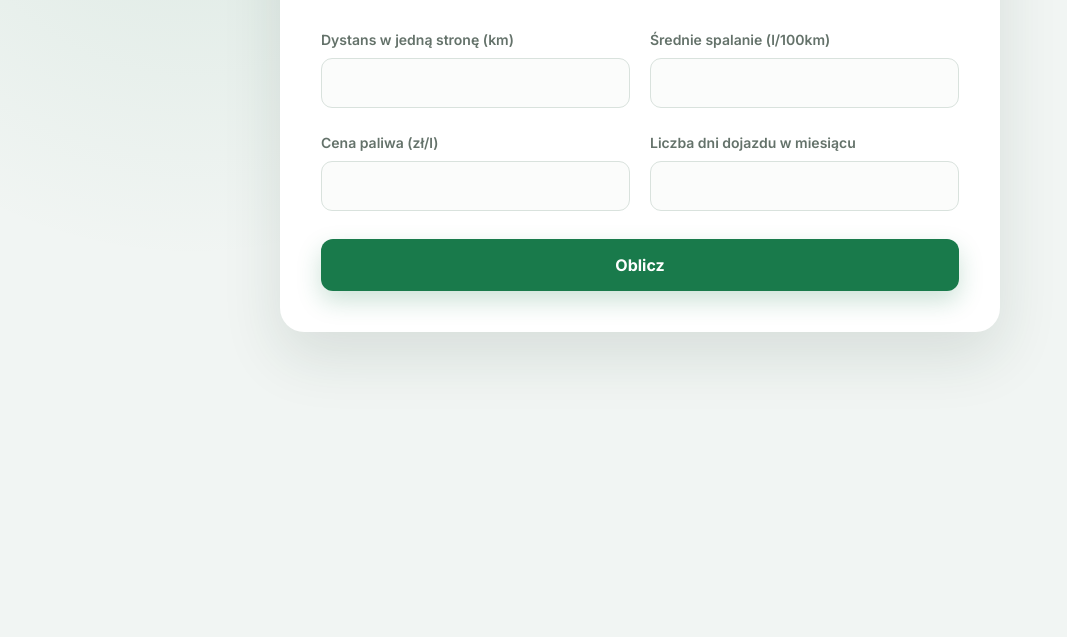
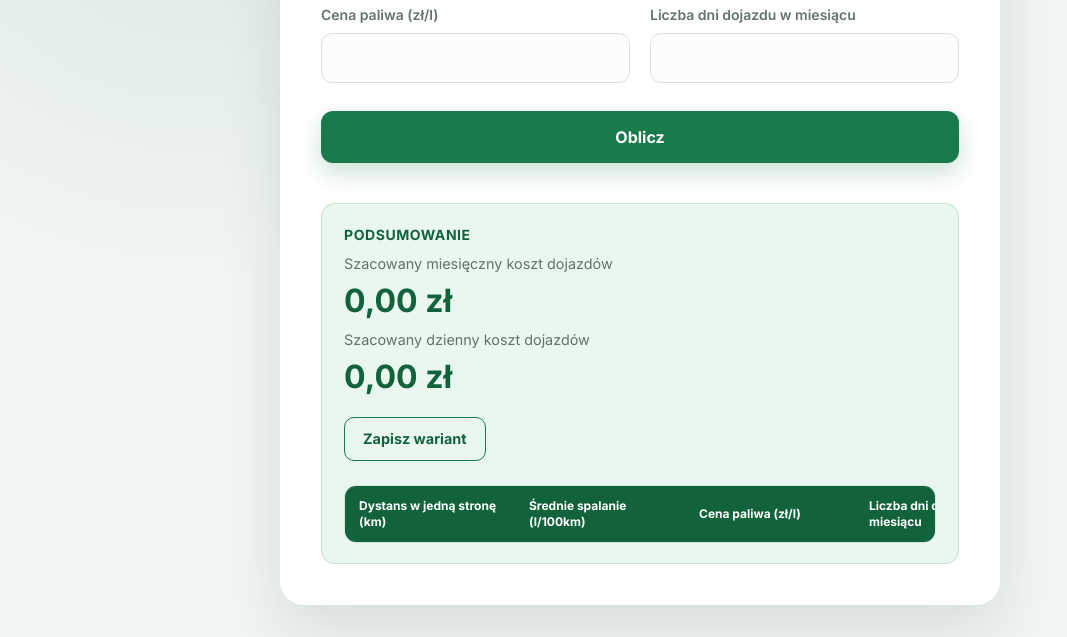
Before and after one commit to AcePeQ/Master.dev-mini-projects, a plain HTML site: page commute-calculator/index.html in a window 1280 px wide. Shown: the part 308-945 px from the top of the page, without its empty margins (0-1067 px from the left). Before the commit the page ends 800 px from the top, so only its background shows below. Drawn offline with Linux system fonts and the light colour scheme.

Commit message:
feat: add summary section with save button and table for commute costs

```diff
--- a/commute-calculator/index.html
+++ b/commute-calculator/index.html
@@ -52,13 +52,29 @@
       </form>
 
 
-      <section id="summary-section" class="summary" aria-labelledby="summary-title" aria-live="polite" hidden>
+      <section id="summary-section" class="summary" aria-labelledby="summary-title" aria-live="polite">
         <h2 id="summary-title">Podsumowanie</h2>
         <p>Szacowany miesięczny koszt dojazdów</p>
         <output id="monthly-cost" for="distance average price days">0,00 zł</output>
 
         <p>Szacowany dzienny koszt dojazdów</p>
         <output id="daily-cost" for="distance average price days">0,00 zł</output>
+
+        <button id="btnSaveRecord" type="button" class="btn-save-record">Zapisz wariant</button>
+
+        <table>
+          <thead>
+            <tr>
+              <th scope="col">Dystans w jedną stronę (km)</th>
+              <th scope="col">Średnie spalanie (l/100km)</th>
+              <th scope="col">Cena paliwa (zł/l)</th>
+              <th scope="col">Liczba dni dojazdu w miesiącu</th>
+            </tr>
+          </thead>
+
+          <tbody id="table-body">
+          </tbody>
+        </table>
       </section>
     </div>
   </main>
--- a/commute-calculator/style.css
+++ b/commute-calculator/style.css
@@ -228,6 +228,114 @@ hgroup p {
   line-height: 1.2;
 }
 
+.btn-save-record {
+  display: inline-flex;
+  align-items: center;
+  justify-content: center;
+  justify-self: start;
+  min-block-size: 44px;
+  margin-block: 12px 8px;
+  border: 1px solid var(--color-primary);
+  border-radius: 10px;
+  color: var(--color-primary-hover);
+  background-color: transparent;
+  padding: 10px 18px;
+  font: inherit;
+  font-size: 0.9rem;
+  font-weight: 700;
+  cursor: pointer;
+  transition:
+    color 160ms ease,
+    background-color 160ms ease,
+    box-shadow 160ms ease,
+    transform 160ms ease;
+}
+
+.btn-save-record:hover {
+  color: #ffffff;
+  background-color: var(--color-primary);
+  box-shadow: 0 8px 18px rgba(25, 122, 75, 0.18);
+  transform: translateY(-1px);
+}
+
+.btn-save-record:active {
+  box-shadow: none;
+  transform: translateY(0);
+}
+
+.btn-save-record:focus-visible {
+  outline: 3px solid var(--color-focus);
+  outline-offset: 3px;
+}
+
+.btn-save-record:disabled {
+  border-color: var(--color-border);
+  color: var(--color-muted);
+  background-color: #f4f6f5;
+  box-shadow: none;
+  cursor: not-allowed;
+  opacity: 0.7;
+  transform: none;
+}
+
+.summary table {
+  display: block;
+  inline-size: 100%;
+  max-inline-size: 100%;
+  margin-block-start: 8px;
+  overflow-x: auto;
+  border: 1px solid rgba(25, 122, 75, 0.18);
+  border-radius: 12px;
+  background-color: var(--color-surface);
+  border-spacing: 0;
+  scrollbar-color: rgba(25, 122, 75, 0.45) transparent;
+  scrollbar-width: thin;
+}
+
+.summary thead,
+.summary tbody {
+  display: table;
+  inline-size: 100%;
+  min-inline-size: 680px;
+  table-layout: fixed;
+  border-collapse: collapse;
+}
+
+.summary th,
+.summary td {
+  padding: 12px 14px;
+  text-align: start;
+  vertical-align: middle;
+}
+
+.summary th {
+  color: #ffffff;
+  background-color: var(--color-primary-hover);
+  font-size: 0.75rem;
+  font-weight: 700;
+  line-height: 1.35;
+}
+
+.summary td {
+  color: var(--color-text);
+  border-block-end: 1px solid var(--color-border);
+  background-color: var(--color-surface);
+  font-size: 0.875rem;
+  font-variant-numeric: tabular-nums;
+}
+
+.summary tbody tr:nth-child(even) td {
+  background-color: #f7faf8;
+}
+
+.summary tbody tr:hover td {
+  background-color: var(--color-summary-background);
+}
+
+.summary tbody tr:last-child td {
+  border-block-end: 0;
+}
+
 @media (max-width: 600px) {
   .main {
     align-items: flex-start;
@@ -252,12 +360,18 @@ hgroup p {
     margin: 0 20px 24px;
     padding: 18px;
   }
+
+  .btn-save-record {
+    justify-self: stretch;
+    inline-size: 100%;
+  }
 }
 
 @media (prefers-reduced-motion: reduce) {
 
   .input-row input,
-  .button {
+  .button,
+  .btn-save-record {
     transition: none;
   }
 }
```
